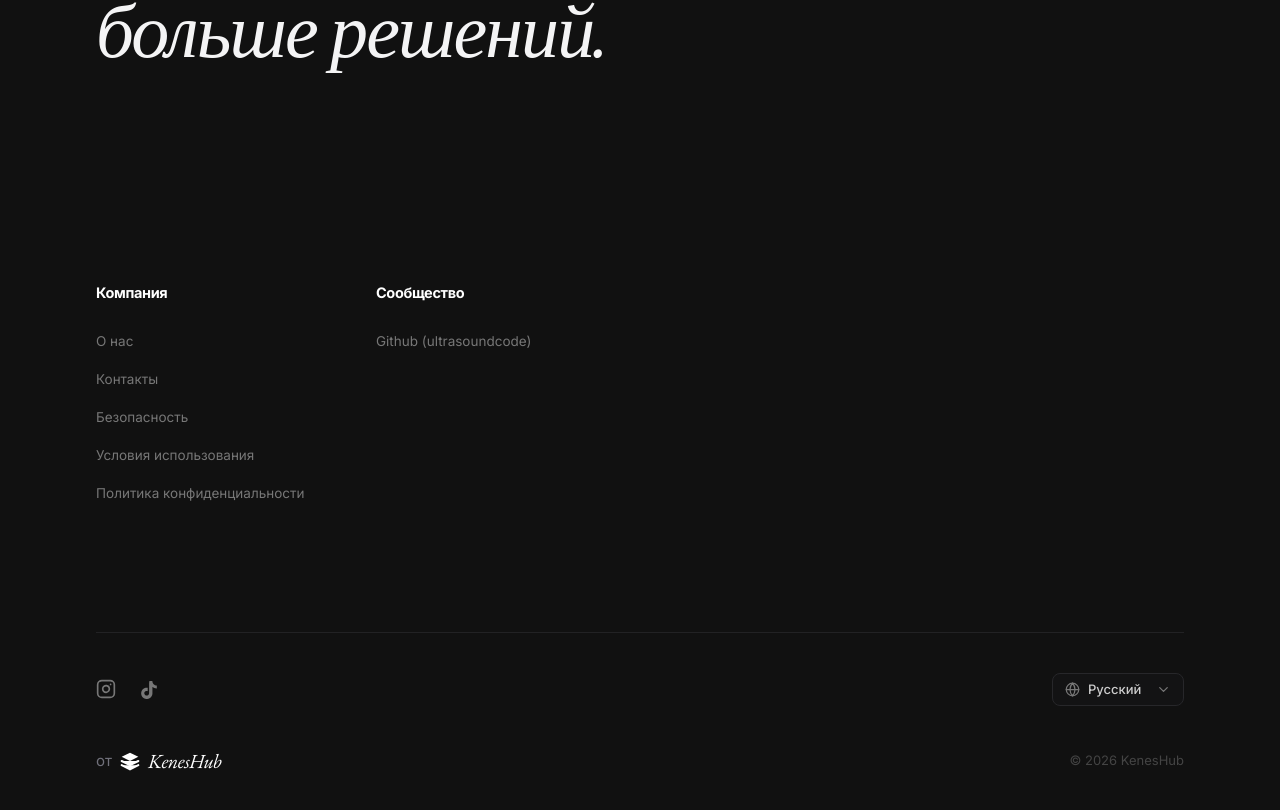
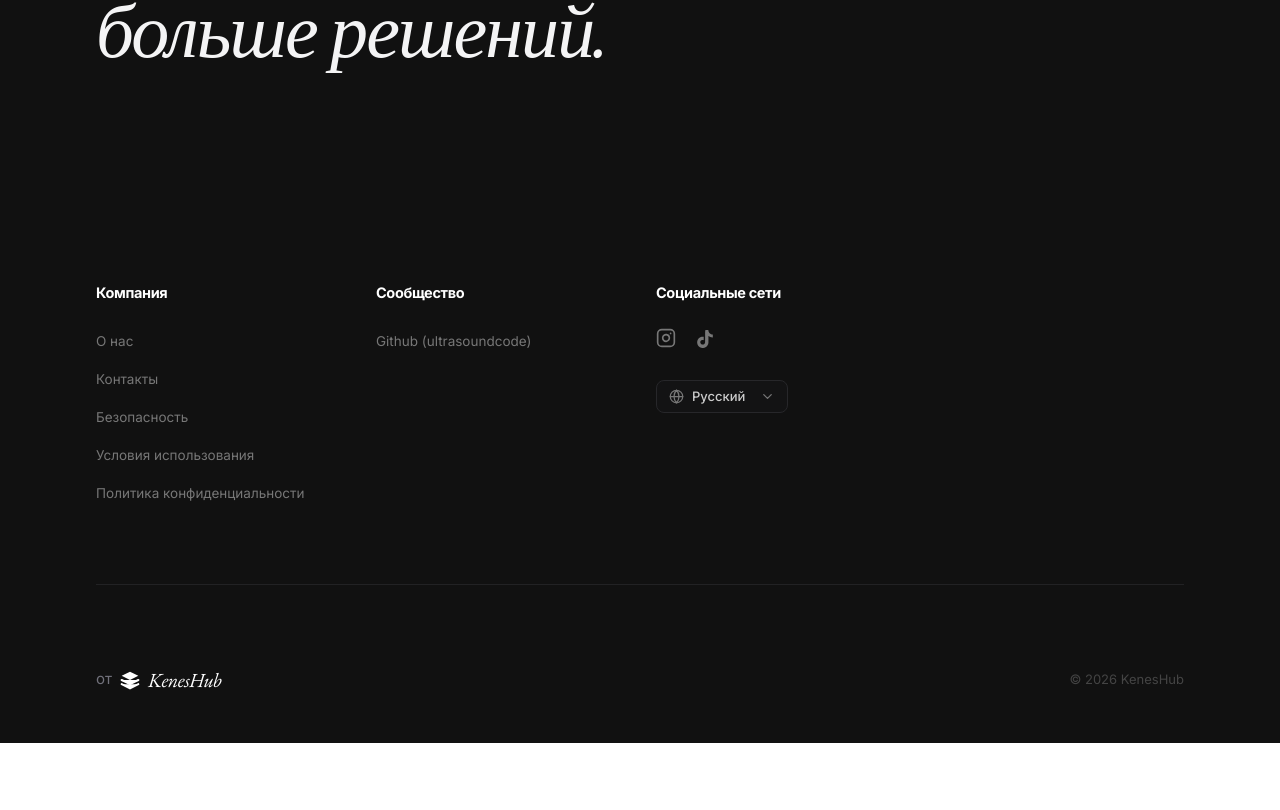
Before and after one commit to ultrasoundcode/keneshub-3.0, a Next.js app: page / in a window 1280 px wide. Shown: the part 1859-2669 px from the top of the page. After the commit the page ends 2602 px from the top, so only its background shows below. Built offline with nearby package versions, Linux system fonts and the light colour scheme.

Commit message:
refactor: integrate social and language switcher into main footer grid

```diff
--- a/components/layout/Footer.tsx
+++ b/components/layout/Footer.tsx
@@ -25,7 +25,7 @@ export default function Footer() {
       <div className="max-w-[1400px] mx-auto">
 
         {/* Link Grid */}
-        <div className="grid grid-cols-2 md:grid-cols-4 gap-y-12 gap-x-8 mb-32">
+        <div className="grid grid-cols-2 md:grid-cols-4 gap-y-12 gap-x-8 mb-20">
           {sections.map((section) => (
             <div key={section.title}>
               <h3 className="text-[14.5px] font-bold text-white mb-6 tracking-tight">{t(section.title)}</h3>
@@ -44,11 +44,11 @@ export default function Footer() {
               </ul>
             </div>
           ))}
-        </div>
 
-        {/* Social Bar */}
-        <div className="pt-10 border-t border-zinc-800/80 flex flex-col md:flex-row items-center justify-between gap-8 mb-10">
-          <div className="flex items-center gap-6">
+          {/* Social & Language Column */}
+          <div className="col-span-1">
+            <h3 className="text-[14.5px] font-bold text-white mb-6 tracking-tight">{t('Социальные сети')}</h3>
+            <div className="flex items-center gap-5 mb-8">
               <Link href="https://www.instagram.com/keneshub.kz?igsh=MWowejN4b3p3OTN1aw==" target="_blank" className="text-[#777] hover:text-white transition-colors"><Instagram size={20} /></Link>
               <Link href="https://www.tiktok.com/@kenesgroup.kz?_r=1&_t=ZS-94irF1uM5jc" target="_blank" className="text-[#777] hover:text-white transition-colors relative flex items-center justify-center pt-0.5">
                   <svg width="18" height="18" viewBox="0 0 24 24" fill="currentColor"><path d="M12.525.02c1.31-.02 2.61-.01 3.91 0 .08 1.53.63 3.09 1.75 4.17 1.12 1.11 2.7 1.62 4.24 1.79v4.03c-1.44-.05-2.89-.35-4.2-.97-.57-.26-1.1-.59-1.62-.93-.01 2.92.01 5.84-.02 8.75-.08 1.4-.54 2.79-1.35 3.94-1.31 1.92-3.58 3.17-5.91 3.21-1.43.08-2.86-.31-4.08-1.03-2.02-1.19-3.44-3.37-3.65-5.71-.02-.5-.03-1-.01-1.49.18-1.9 1.12-3.72 2.58-4.96 1.66-1.44 3.98-2.13 6.15-1.72.02 1.48-.04 2.96-.04 4.44-1.13-.32-2.43-.2-3.41.49-.6.41-1.01 1.07-1.11 1.8-.07.65.06 1.32.35 1.9.33.71.98 1.25 1.71 1.51.72.26 1.5.21 2.23-.06.77-.28 1.41-.88 1.73-1.62.27-.57.35-1.2.35-1.84.05-4.4.01-8.81.02-13.22z"/></svg>
@@ -70,7 +70,7 @@ export default function Footer() {
               {langOpen && (
                 <>
                   <div className="fixed inset-0 z-10" onClick={() => setLangOpen(false)}></div>
-                 <div className="absolute top-[110%] right-0 w-[140px] bg-[#222] border border-zinc-800 rounded-xl shadow-xl overflow-hidden z-20">
+                  <div className="absolute top-[110%] left-0 w-[140px] bg-[#222] border border-zinc-800 rounded-xl shadow-xl overflow-hidden z-20">
                     <button
                       onClick={() => { setLanguage('ru'); setLangOpen(false); }}
                       className="w-full flex items-center justify-between px-4 py-2.5 text-[13px] text-[#ccc] hover:bg-black hover:text-white transition-colors"
@@ -88,6 +88,9 @@ export default function Footer() {
               )}
             </div>
           </div>
+        </div>
+
+        <div className="pt-10 border-t border-zinc-800/80 mb-10"></div>
 
         {/* Brand Bottom */}
         <div className="flex items-center justify-between">
```
Lines whose indentation alone changed are shown as unchanged.
